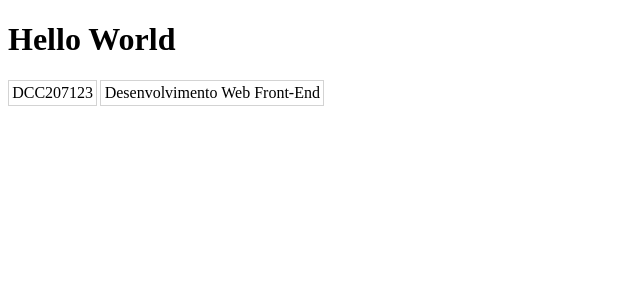
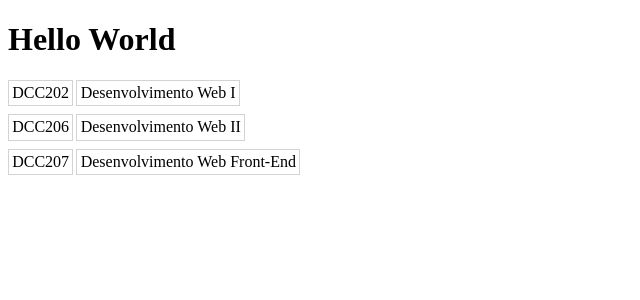
Before and after one commit to ufjf-dcc207/ufjf-dcc207-2024-3-a-atv01-DarlanHenrique, a React (Vite) app: page / in a window 1280 px wide. Shown: the top 300 px of the page, without its empty margins (0-640 px from the left). Built offline with nearby package versions, Linux system fonts and the light colour scheme.

Commit message:
adding props

```diff
--- a/src/App.tsx
+++ b/src/App.tsx
@@ -5,7 +5,9 @@ function App() {
   return (
     <div>
       <h1>Hello World</h1>
-      <Disciplina />
+      <Disciplina code={"DCC202"} name={"Desenvolvimento Web I"} />
+      <Disciplina code={"DCC206"} name={"Desenvolvimento Web II"} />
+      <Disciplina code={"DCC207"} name={"Desenvolvimento Web Front-End"} />
     </div>
   )
 }
--- a/src/Disciplina.css
+++ b/src/Disciplina.css
@@ -6,4 +6,5 @@
 .disciplina > div {
     border: 1px solid lightgray;
     padding: 0.2rem;
+    margin-bottom: 0.5rem;
 }
--- a/src/Disciplina.tsx
+++ b/src/Disciplina.tsx
@@ -1,13 +1,16 @@
 import "./Disciplina.css";
 
-function Disciplina() {
-    const code = "DCC207";
-    const name = "Desenvolvimento Web Front-End";
+type DisciplinaProps = {
+    code: string;
+    name: string;
+}
+
+function Disciplina(props: DisciplinaProps) {
 
     return (
         <div className="disciplina">
-            <div>{code+123}</div>
-            <div>{name}</div>
+            <div>{props.code}</div>
+            <div>{props.name}</div>
         </div>
     )
 }
```
